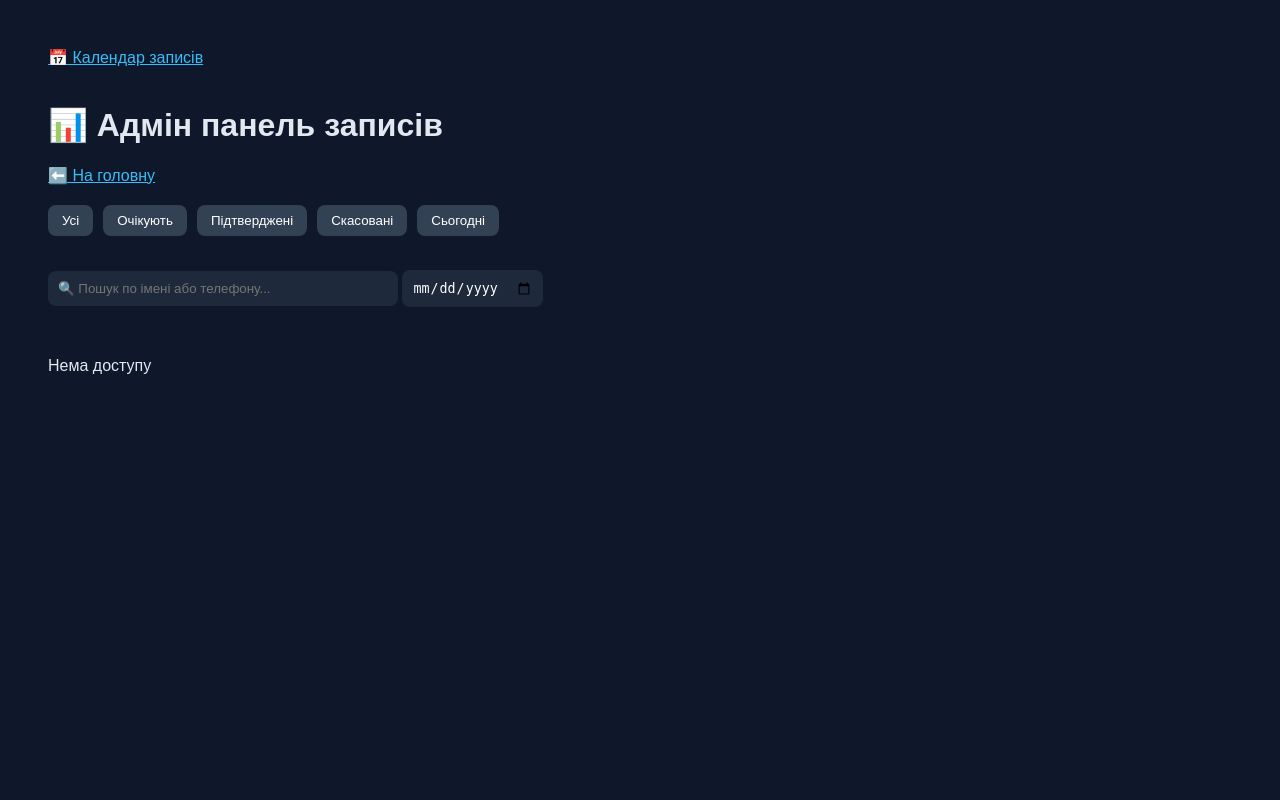
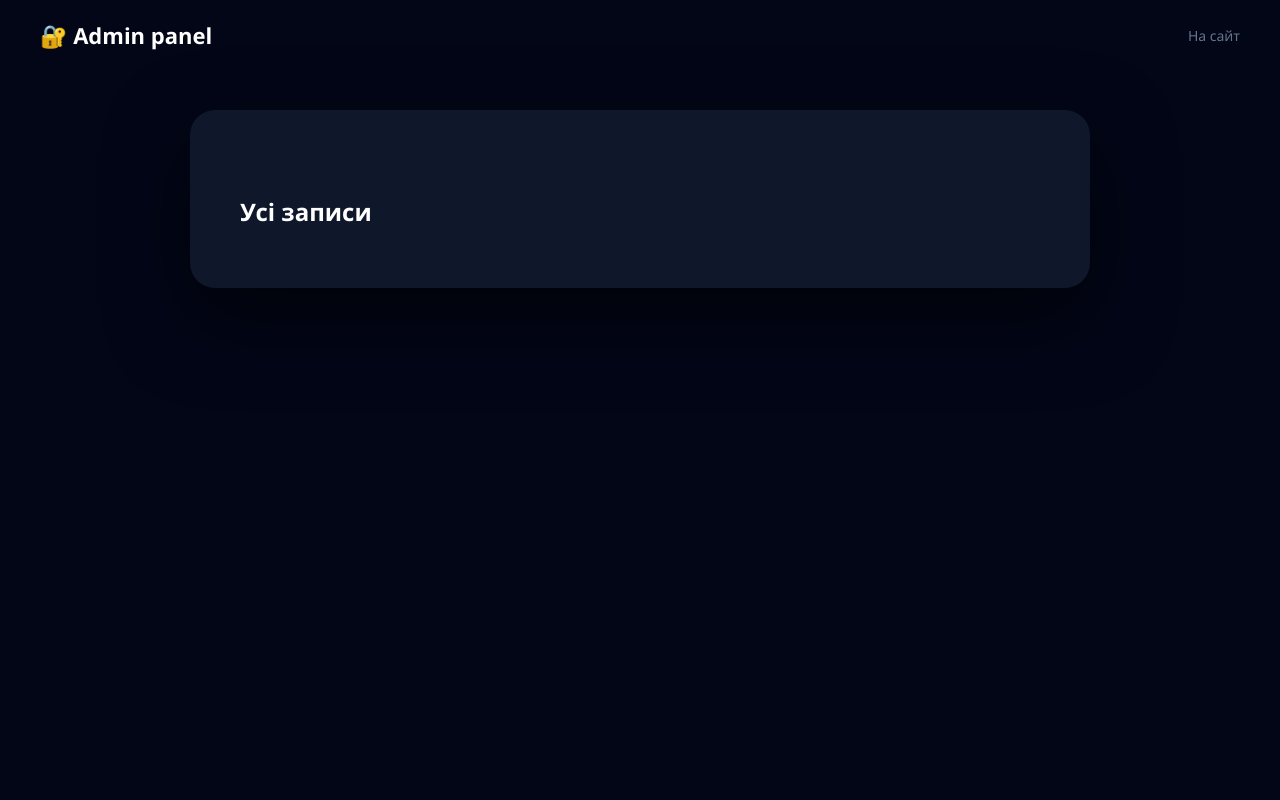
Before and after one commit to logistictl777-svg/test_barb_booking, a FastAPI app: template templates/admin.html in a window 1280 px wide. Run offline with FastAPI, Linux system fonts and the light colour scheme; the template is opened without the code that fills it, so the values that code supplies are empty.

Commit message:
add admin panel UI

```diff
--- a/templates/admin.html
+++ b/templates/admin.html
@@ -1,189 +1,73 @@
-<a href="/calendar">📅 Календар записів</a>
-<br><br>
 <!DOCTYPE html>
-<html>
+<html lang="uk">
 <head>
 <meta charset="UTF-8">
-<title>Адмін панель</title>
-
-<style>
-body{font-family:Arial;padding:40px;background:#0f172a;color:#e2e8f0}
-a{color:#38bdf8}
-
-.filters{margin:20px 0;display:flex;gap:10px}
-.filters button{background:#334155;color:white;padding:8px 14px;border-radius:8px}
-.filters button.active{background:#38bdf8}
-
-.stats{display:flex;gap:20px;margin:25px 0}
-.stat-card{background:#1e293b;padding:15px 25px;border-radius:12px}
-.stat-card h3{margin:0;font-size:28px}
-.stat-card p{margin:5px 0 0;color:#94a3b8}
-
-.booking-card{
- background:#1e293b;border:1px solid #334155;
- padding:15px;margin:12px 0;border-radius:12px;width:360px;
-}
-
-.admin-buttons{display:flex;gap:10px;margin-top:12px}
-button{border:none;padding:6px 12px;border-radius:8px;cursor:pointer}
-.confirm{background:#22c55e;color:white}
-.cancel{background:#f59e0b;color:white}
-.delete{background:#ef4444;color:white}
-
-.status-confirmed{color:#4ade80;font-weight:bold}
-.status-pending{color:#facc15;font-weight:bold}
-.status-cancelled{color:#f87171;font-weight:bold}
-
-#toast{position:fixed;top:20px;right:20px;z-index:999}
-.toast-msg{background:#1e293b;color:white;padding:12px 18px;margin-bottom:10px;border-radius:10px}
-.toast-success{border-left:5px solid #22c55e}
-.toast-error{border-left:5px solid #ef4444}
-</style>
+<title>Admin panel</title>
+<link rel="stylesheet" href="{{ url_for('static', path='style.css') }}">
 </head>
 
 <body>
 
-<h1>📊 Адмін панель записів</h1>
-<a href="/">⬅️ На головну</a>
+<header class="header">
+    <div class="logo">🔐 Admin panel</div>
+    <a href="/" class="admin-link">На сайт</a>
+</header>
 
-<div class="filters">
-<button onclick="setFilter('all')">Усі</button>
-<button onclick="setFilter('pending')">Очікують</button>
-<button onclick="setFilter('confirmed')">Підтверджені</button>
-<button onclick="setFilter('cancelled')">Скасовані</button>
-<button onclick="setFilter('today')">Сьогодні</button>
+<section class="booking-container">
+<div class="booking-card">
+
+<h2>Усі записи</h2>
+<div id="bookings"></div>
+
 </div>
-
-<input id="searchInput" placeholder="🔍 Пошук по імені або телефону..." oninput="loadAdminBookings()"
-style="margin-top:15px;padding:10px;width:350px;border-radius:8px;border:none;background:#1e293b;color:white">
-
-<input type="date" id="datePicker" onchange="loadAdminBookings()"
-style="margin-top:10px;padding:10px;border-radius:8px;border:none;background:#1e293b;color:white">
-
-<div id="stats" class="stats"></div>
-<div id="bookings"></div>
-<div id="toast"></div>
+</section>
 
 <script>
-let currentFilter="all";
-loadAdminBookings();
+async function loadBookings(){
+    const res = await fetch("/admin/bookings");
+    const data = await res.json();
 
-function showToast(text,type="success"){
- const msg=document.createElement("div");
- msg.className=`toast-msg toast-${type}`;
- msg.innerText=text;
- document.getElementById("toast").appendChild(msg);
- setTimeout(()=>msg.remove(),2500);
-}
+    const box = document.getElementById("bookings");
+    box.innerHTML = "";
 
-function getStatusUA(status){
- if(status==="pending")return"Очікує підтвердження";
- if(status==="confirmed")return"Підтверджено";
- if(status==="cancelled")return"Скасовано";
- return status;
-}
+    data.forEach(b => {
+        const div = document.createElement("div");
+        div.className="card";
+        div.style.marginTop="20px";
 
-function setFilter(filter){
- currentFilter=filter;
- loadAdminBookings();
-}
+        let buttons = "";
 
-function renderStats(bookings){
- const today=new Date().toDateString();
- const tomorrowDate=new Date();tomorrowDate.setDate(tomorrowDate.getDate()+1);
- const tomorrow=tomorrowDate.toDateString();
+        if(b.status === "pending"){
+            buttons = `
+                <button onclick="confirmBooking(${b.id})" class="next-btn">✔ Підтвердити</button>
+                <button onclick="cancelBooking(${b.id})" class="next-btn" style="background:#ef4444">✖ Скасувати</button>
+            `;
+        }
 
- document.getElementById("stats").innerHTML=`
-  <div class="stat-card"><h3>${bookings.filter(b=>new Date(b.datetime).toDateString()===today).length}</h3><p>Сьогодні</p></div>
-  <div class="stat-card"><h3>${bookings.filter(b=>new Date(b.datetime).toDateString()===tomorrow).length}</h3><p>Завтра</p></div>
-  <div class="stat-card"><h3>${bookings.filter(b=>b.status==="pending").length}</h3><p>Очікують</p></div>
-  <div class="stat-card"><h3>${bookings.length}</h3><p>Усього</p></div>
- `;
-}
+        div.innerHTML = `
+            <b>${b.client_name}</b><br>
+            📞 ${b.phone}<br>
+            ✂️ ${b.service}<br>
+            🕒 ${b.datetime}<br>
+            <b>Статус: ${b.status}</b><br>
+            ${buttons}
+        `;
 
-async function loadAdminBookings(){
- const res=await fetch("/admin/bookings",{credentials:"include"});
- if(res.status!==200){document.getElementById("bookings").innerHTML="Нема доступу";return;}
-
- let bookings=await res.json();
- renderStats(bookings);
-
- const searchInput=document.getElementById("searchInput");
- const search=searchInput?searchInput.value.toLowerCase():"";
- if(search){
-  bookings=bookings.filter(b=>b.client_name.toLowerCase().includes(search)||b.phone.toLowerCase().includes(search));
- }
-
- const dateInput=document.getElementById("datePicker");
- const selectedDate=dateInput?dateInput.value:"";
- if(selectedDate){
-  bookings=bookings.filter(b=>new Date(b.datetime).toISOString().split("T")[0]===selectedDate);
- }
-
- if(currentFilter==="pending")bookings=bookings.filter(b=>b.status==="pending");
- if(currentFilter==="confirmed")bookings=bookings.filter(b=>b.status==="confirmed");
- if(currentFilter==="cancelled")bookings=bookings.filter(b=>b.status==="cancelled");
- if(currentFilter==="today"){
-   const today=new Date().toDateString();
-   bookings=bookings.filter(b=>new Date(b.datetime).toDateString()===today);
- }
-
- const container=document.getElementById("bookings");
- container.innerHTML="";
-
- const today=new Date().toDateString();
- const tomorrowDate=new Date();tomorrowDate.setDate(tomorrowDate.getDate()+1);
- const tomorrow=tomorrowDate.toDateString();
-
- let todayList=[],tomorrowList=[],futureList=[];
- bookings.forEach(b=>{
-  const d=new Date(b.datetime).toDateString();
-  if(d===today)todayList.push(b);
-  else if(d===tomorrow)tomorrowList.push(b);
-  else futureList.push(b);
- });
-
- function renderSection(title,list){
-  if(list.length===0)return;
-  container.innerHTML+=`<h2 style="margin-top:30px">${title}</h2>`;
-  list.forEach(b=>{
-   container.innerHTML+=`
-   <div class="booking-card">
-     <p><b>ID:</b> ${b.id}</p>
-     <p><b>Ім'я:</b> ${b.client_name}</p>
-     <p><b>Телефон:</b> ${b.phone}</p>
-     <p><b>Послуга:</b> ${b.service}</p>
-     <p><b>Дата:</b> ${new Date(b.datetime).toLocaleString()}</p>
-     <p><b>Статус:</b> <span class="status-${b.status}">${getStatusUA(b.status)}</span></p>
-     <div class="admin-buttons">
-      <button class="confirm" onclick="confirmBooking(${b.id})">✔</button>
-      <button class="cancel" onclick="cancelBooking(${b.id})">✖</button>
-      <button class="delete" onclick="deleteBooking(${b.id})">🗑</button>
-     </div>
-   </div>`;
-  });
- }
-
- renderSection("📅 Сьогодні",todayList);
- renderSection("📅 Завтра",tomorrowList);
- renderSection("📅 Майбутні записи",futureList);
+        box.appendChild(div);
+    });
 }
 
 async function confirmBooking(id){
- await fetch(`/booking/${id}/confirm`,{method:"PUT",credentials:"include"});
- showToast("Запис підтверджено ✔");
- loadAdminBookings();
+    await fetch(`/booking/${id}/confirm`, {method:"PUT"});
+    loadBookings();
 }
+
 async function cancelBooking(id){
- await fetch(`/booking/${id}/cancel`,{method:"PUT",credentials:"include"});
- showToast("Запис скасовано","error");
- loadAdminBookings();
+    await fetch(`/booking/${id}/cancel`, {method:"PUT"});
+    loadBookings();
 }
-async function deleteBooking(id){
- await fetch(`/booking/${id}`,{method:"DELETE",credentials:"include"});
- showToast("Запис видалено","error");
- loadAdminBookings();
-}
+
+loadBookings();
 </script>
 
 </body>
```
